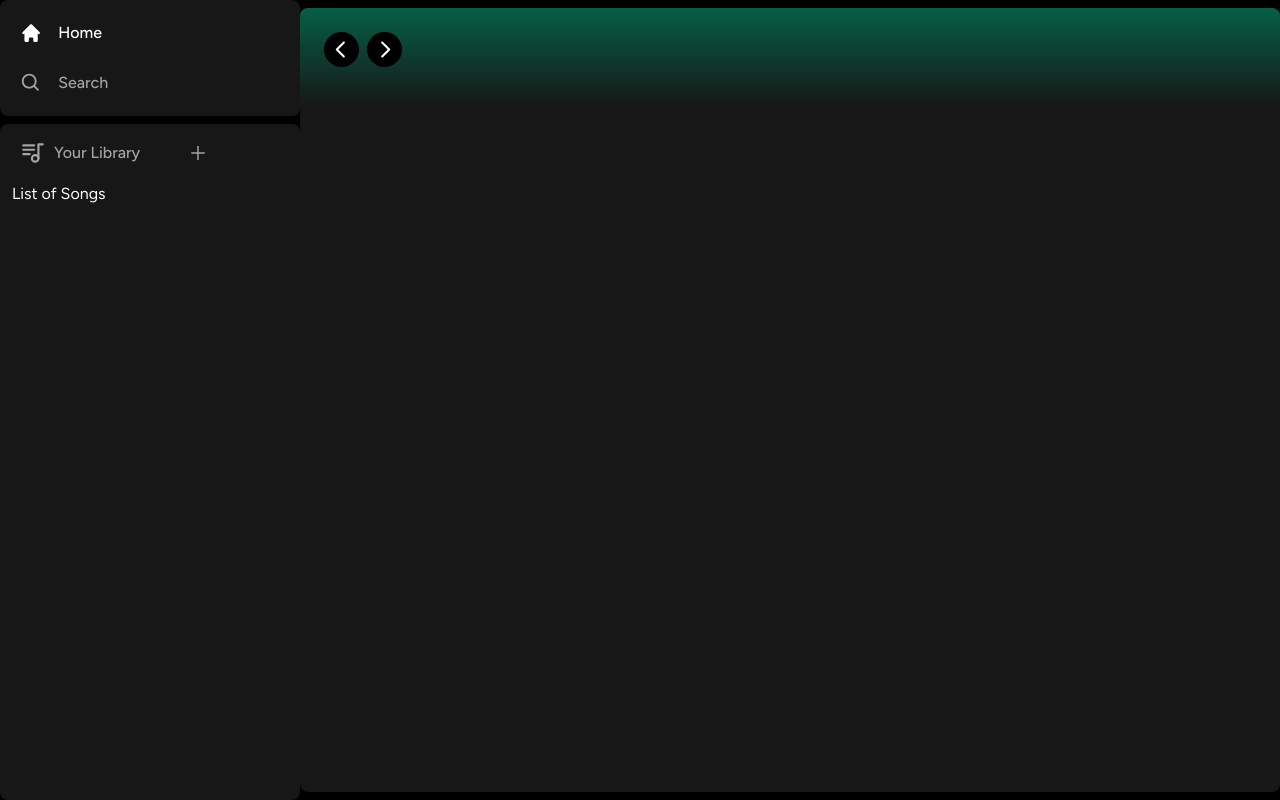
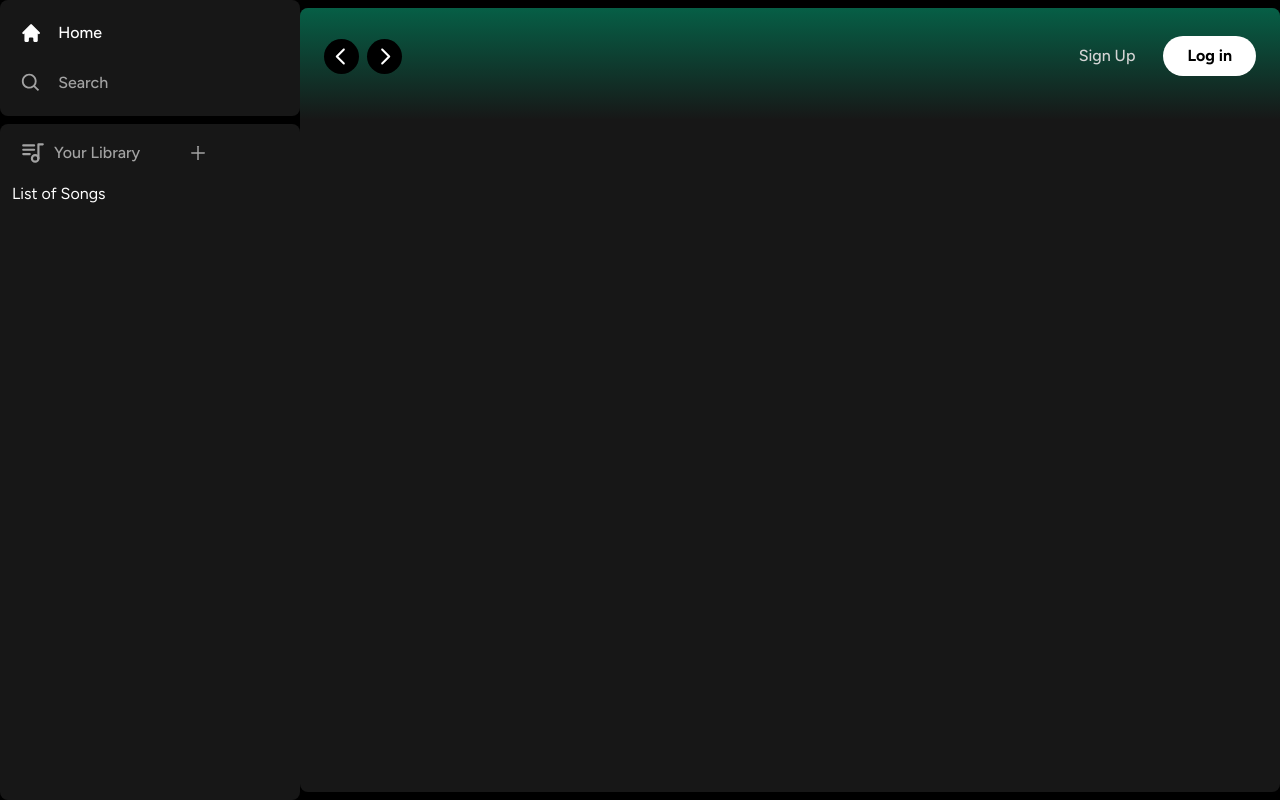
Before and after one commit to Marx-wrld/Vocalshare, a Next.js app: page / in a window 1280 px wide. Built offline with nearby package versions, Linux system fonts and the light colour scheme.

Commit message:
Login and sign up buttons

```diff
--- /dev/null
+++ b/components/Button.tsx
@@ -0,0 +1,47 @@
+import { forwardRef } from "react";
+import { twMerge } from "tailwind-merge";
+
+interface ButtonProps
+extends React.ButtonHTMLAttributes<HTMLButtonElement> { //This is the type of the props that the button element accepts without having to declare them
+
+}
+
+const Button = forwardRef<HTMLButtonElement, ButtonProps> (({ //This is the type of the props that the Button component accepts without having to write them out
+    className,
+    children,
+    disabled,
+    type="button",
+    ...props
+}, ref) => {
+    return (
+        <button
+            type={type}
+                className={twMerge (
+                    `
+                        w-full
+                        rounded-full
+                        bg-green-500
+                        border-transparent
+                        px-3
+                        py-3
+                        disabled:cursor-not-allowed
+                        disabled:opacity-50
+                        text-black
+                        font-bold
+                        hover:opacity-75
+                        transition
+                    `,
+                    className //Allows us to always modify our button if needed
+                )}
+                disabled={disabled}
+                ref={ref}
+                {...props} //This allows us to pass any other props that we might need to the button element
+                >
+                {children} {/*This is the content of the button */}
+        </button>
+    )
+})
+
+Button.displayName = "Button"
+
+export default Button;
--- a/components/Header.tsx
+++ b/components/Header.tsx
@@ -6,6 +6,7 @@ import { RxCaretLeft } from "react-icons/rx";
 import { RxCaretRight } from "react-icons/rx";
 import { HiHome } from "react-icons/hi";
 import { BiSearch } from "react-icons/bi";
+import Button from "./Button";
 
 interface HeaderProps {
   children: React.ReactNode;
@@ -102,6 +103,38 @@ const Header: React.FC<HeaderProps> = ({
               <BiSearch className="text-black" size={20} />
             </button>
           </div>
+          <div className="
+                flex
+                justify-between
+                items-center
+                gap-x-4
+                ">
+                  <>
+                    <div>
+                      <Button
+                        onClick={() => {}}
+                          className="
+                              bg-transparent
+                              text-neutral-300
+                              font-medium
+                      ">
+                         Sign Up
+                      </Button>
+                    </div>
+
+                    <div>
+                      <Button
+                        onClick={() => {}}
+                          className="
+                              bg-white
+                              px-6
+                              py-2
+                      ">
+                         Log in
+                      </Button>
+                    </div>
+                  </>
+          </div>
       </div>
     </div>
   )
```
